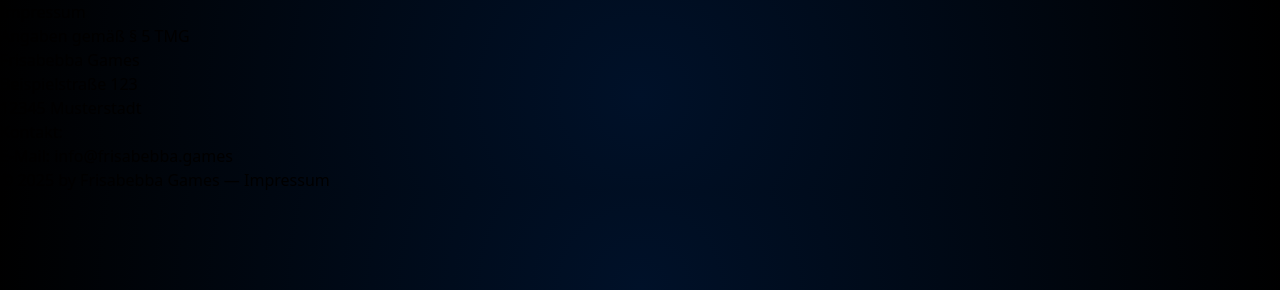
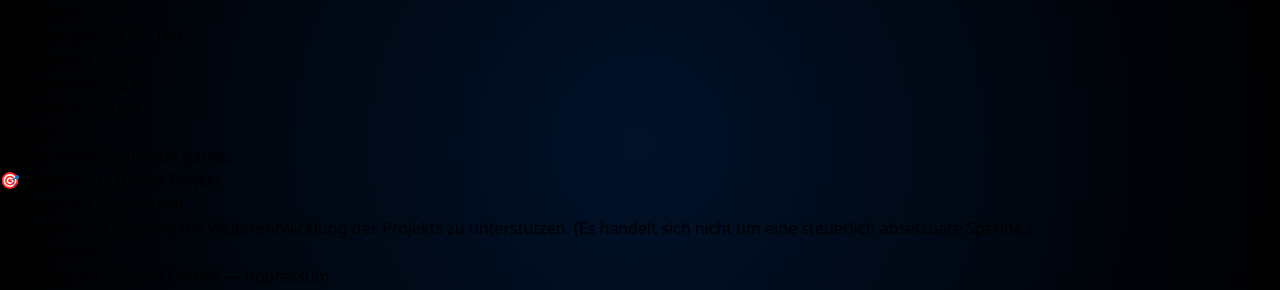
Before and after one commit to hebbisch/aiorfact_webengineering, a React (Vite) app in the folder frontend/: page /impressum in a window 1280 px wide. Shown: the top 290 px of the page. Built offline with nearby package versions, Linux system fonts and the light colour scheme; no server answers.

Commit message:
Update ImpressumPage with support section including paypal-link and styling

```diff
--- a/frontend/src/pages/ImpressumPage.jsx
+++ b/frontend/src/pages/ImpressumPage.jsx
@@ -1,6 +1,15 @@
 import PageWrapper from "../components/PageWrapper.jsx";
+import CustomButton from "../components/CustomButton";
+import { useNavigate } from "react-router-dom";
 
 export default function Impressum() {
+    const navigate = useNavigate();
+
+    const donationGoal = 50;
+    const currentDonations = 32; // Replace with dynamic data later if needed
+    const progressPercent = Math.min((currentDonations / donationGoal) * 100, 100);
+
+
     return (
         <PageWrapper>
             <h1 className="text-2xl font-bold mb-4">Impressum</h1>
@@ -20,7 +29,33 @@ export default function Impressum() {
                 E-Mail: info@frisabebba.games
             </p>
 
-            {/* Add whatever is legally necessary here for your jurisdiction */}
+	    <div className="w-full max-w-md mt-8 bg-gray-800 p-4 rounded-lg shadow">
+                <h2 className="text-xl font-semibold mb-2">🎯 Unterstütze dieses Projekt</h2>
+                <div className="w-full bg-gray-600 rounded-full h-5 mb-2">
+                    <div
+                        className="bg-green-400 h-5 rounded-full"
+                        style={{ width: `${progressPercent}%` }}
+                    />
+                </div>
+                <p className="text-sm mb-4">
+                    {currentDonations} € von {donationGoal} € gesammelt
+                </p>
+                <a
+                    href="https://www.paypal.me/HebbaDiab"
+                    target="_blank"
+                    rel="noopener noreferrer"
+                    className="inline-block bg-blue-500 hover:bg-blue-600 text-white font-bold py-2 px-4 rounded transition"
+                >
+                    Klicke hier, um freiwillig die Weiterentwicklung des Projekts zu unterstützen. (Es handelt sich nicht um eine steuerlich absetzbare Spende.)
+                </a>
+            </div>
+
+           <div className="mt-8">
+	        <CustomButton onClick={() => navigate("/")}>
+   		 Zur Startseite
+ 	        </CustomButton>
+	   </div>
+
         </PageWrapper>
     );
 }
```
